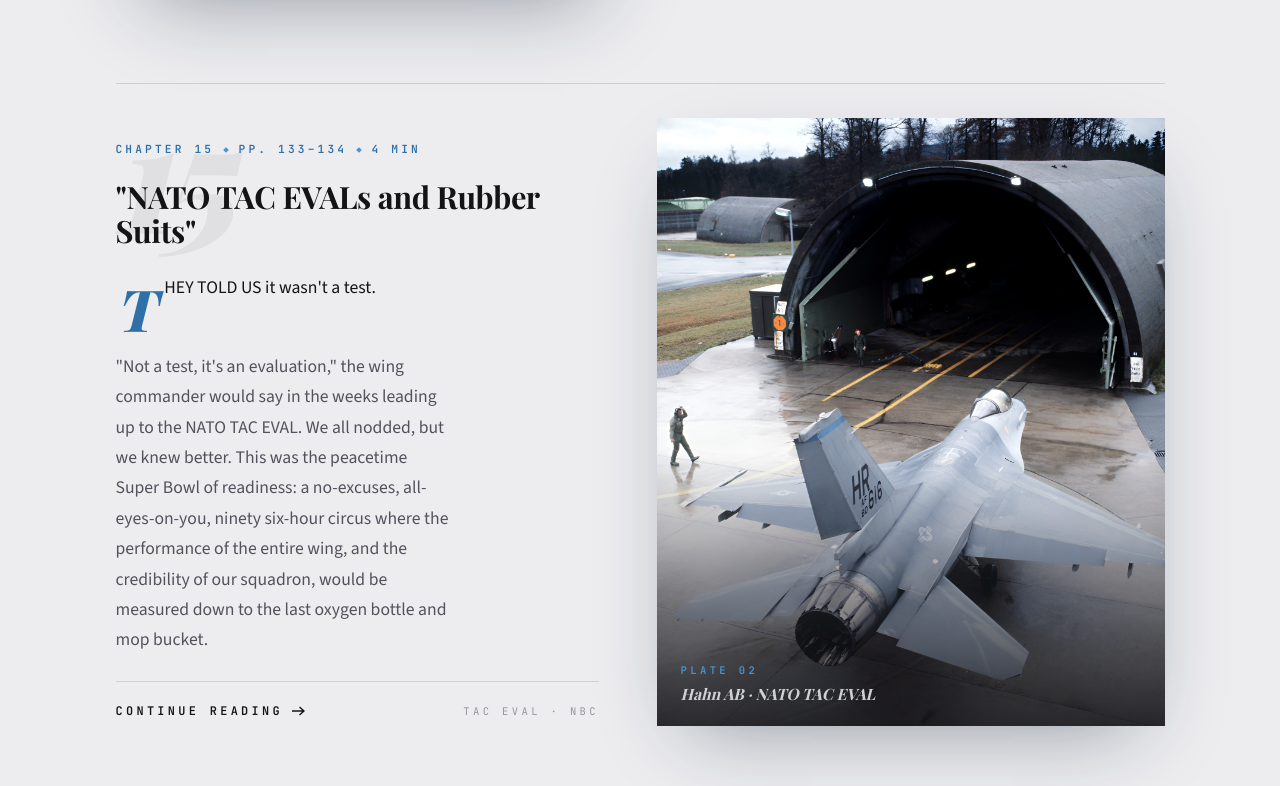
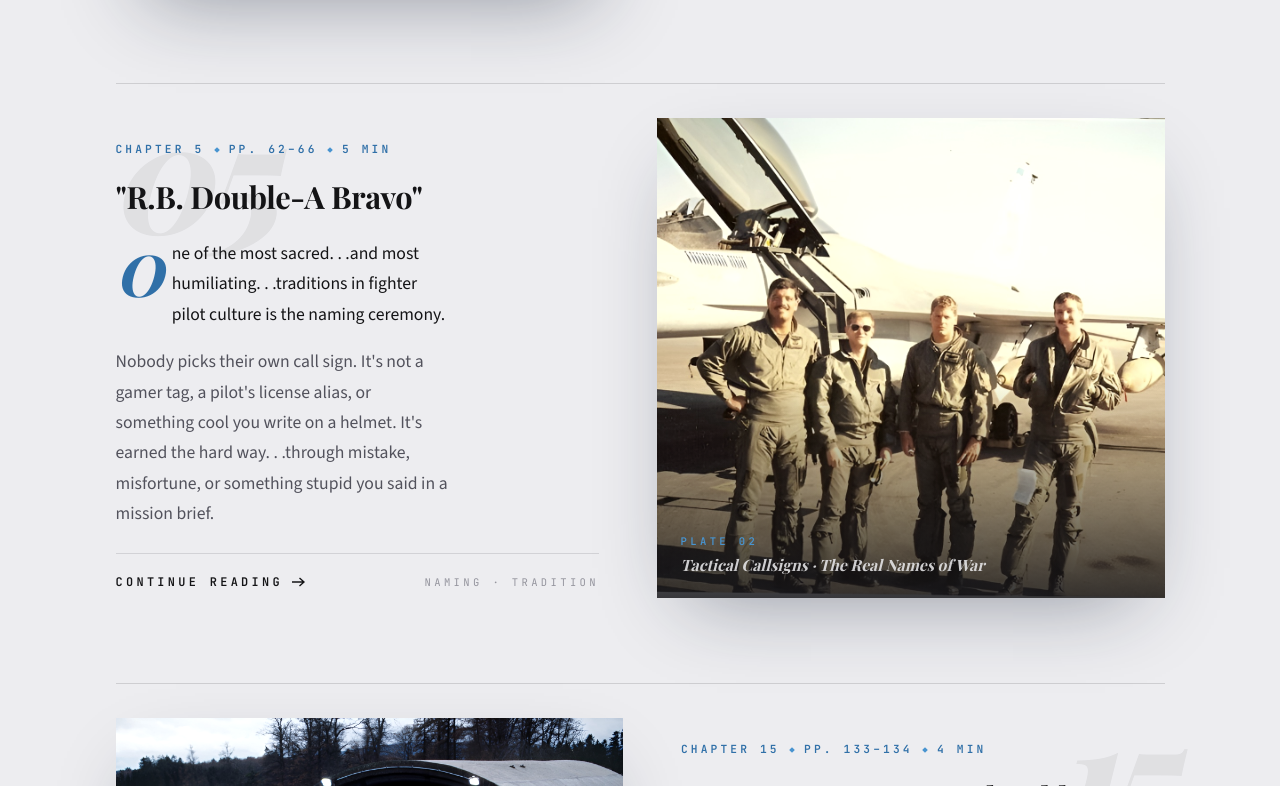
Before and after one commit to rtmakatura/thefightintenth, a Next.js app: page /excerpts in a window 1280 px wide. Shown: the part 1214-2000 px from the top of the page. Built offline with nearby package versions, Linux system fonts and the light colour scheme.

Commit message:
Sort excerpts by chapter number for chronological page order

```diff
--- a/app/excerpts/page.tsx
+++ b/app/excerpts/page.tsx
@@ -8,6 +8,10 @@ export const metadata = {
 };
 
 export default function ExcerptsPage() {
+  const ordered = [...EXCERPTS].sort(
+    (a, b) => Number(a.chapterNum) - Number(b.chapterNum),
+  );
+
   return (
     <main>
       <PageHead eyebrow="From the Pages" title="Excerpts" />
@@ -21,7 +25,7 @@ export default function ExcerptsPage() {
               callsigns, and the ninety-six-hour grind of a NATO TAC EVAL.
             </p>
           </Reveal>
-          <ExcerptsClient excerpts={EXCERPTS} />
+          <ExcerptsClient excerpts={ordered} />
         </div>
       </section>
     </main>
```
